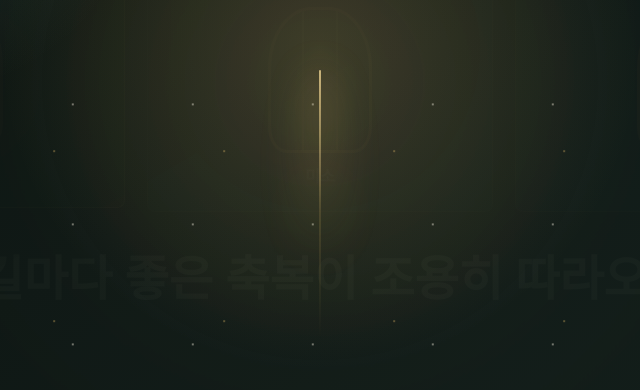
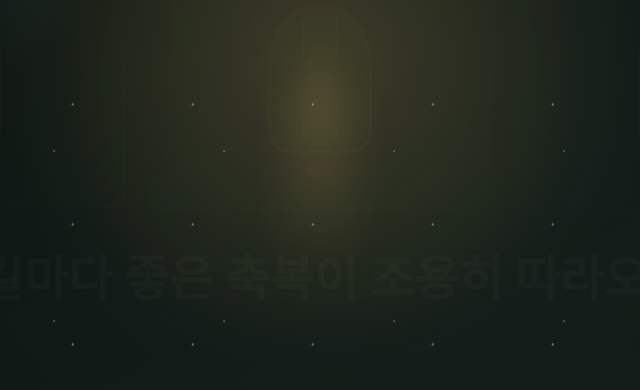
Before and after one commit to dadaboymasharipov/eid-and-smile, a plain HTML site: page index.html in a window 1280 px wide. Both pictures are taken after a click on the button "축복". Shown: the part 1063-1453 px from the top of the page, 320-960 px from the left. Drawn offline with Linux system fonts and the light colour scheme.

Commit message:
vertical light beam removed

```diff
--- a/styles.css
+++ b/styles.css
@@ -1330,7 +1330,6 @@ h2 {
   transform: translateX(-50%);
 }
 
-.light-trail::before,
 .light-trail::after {
   content: "";
   position: absolute;
@@ -1341,20 +1340,15 @@ h2 {
 }
 
 .light-trail::before {
-  width: 2px;
-  height: 100%;
-  background: linear-gradient(180deg, rgba(255, 226, 158, 0.72), rgba(228, 187, 101, 0.16) 52%, transparent);
-  border-radius: 999px;
-  filter: blur(0.4px);
-  transform: translateX(-50%);
+  content: none;
 }
 
 .light-trail::after {
-  width: 54px;
+  width: 76px;
   height: 100%;
   border-radius: 50%;
-  background: linear-gradient(180deg, rgba(228, 187, 101, 0.18), transparent 72%);
-  filter: blur(18px);
+  background: linear-gradient(180deg, rgba(228, 187, 101, 0.2), rgba(228, 187, 101, 0.08) 46%, transparent 76%);
+  filter: blur(20px);
   transform: translateX(-50%);
 }
 
```
